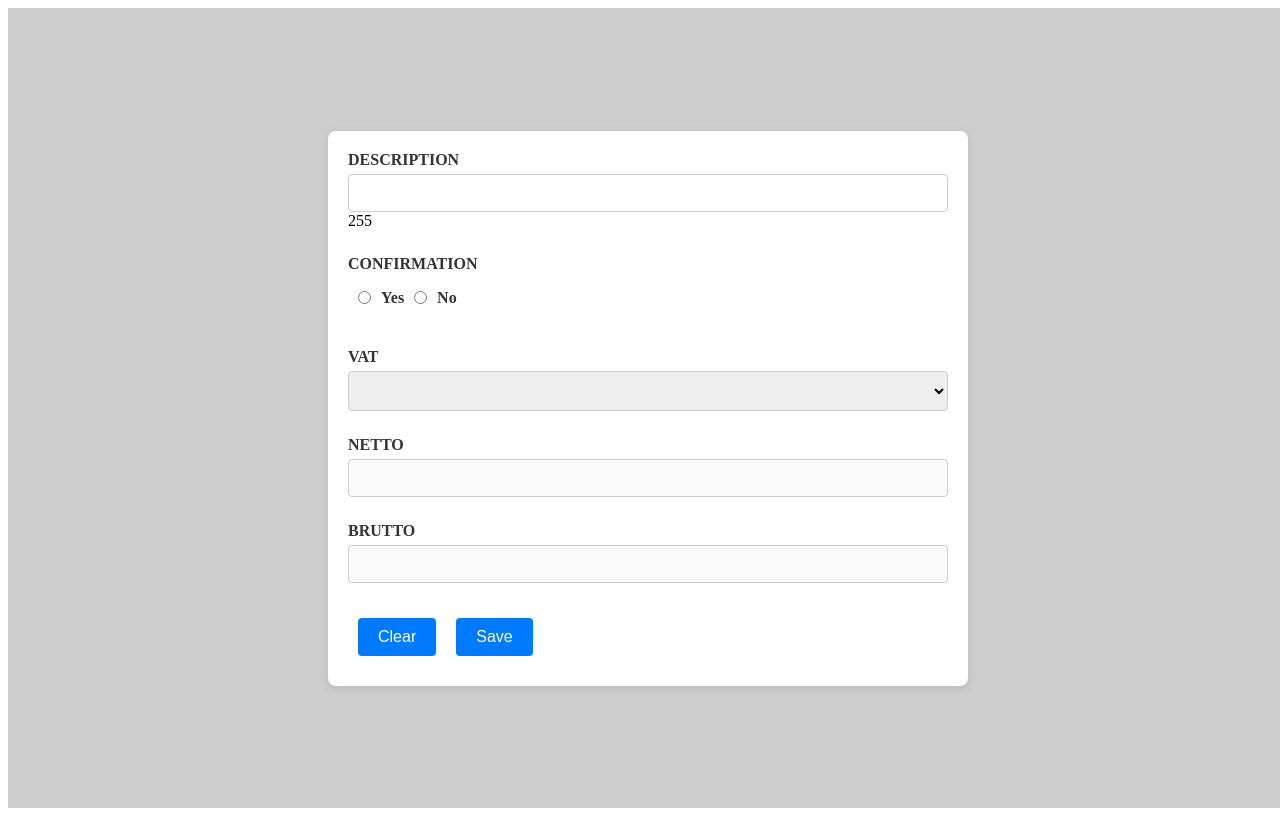
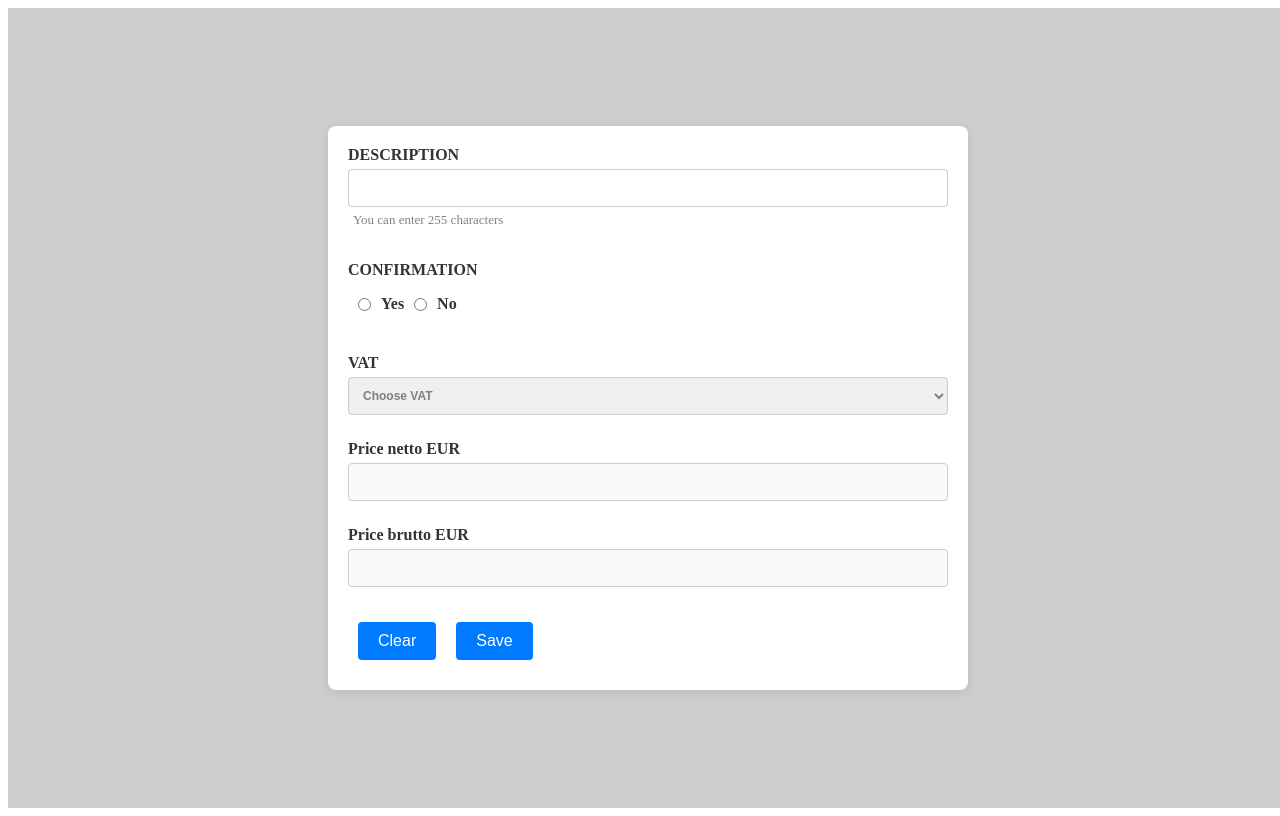
Before and after one commit to lkurash/Form, a Vue app in the folder client/: page / in a window 1280 px wide. Built offline with nearby package versions, Linux system fonts and the light colour scheme.

Commit message:
fixed: form - types and styles

```diff
--- a/client/src/components/BaseForm.vue
+++ b/client/src/components/BaseForm.vue
@@ -4,11 +4,10 @@
       name="default"
       :formData="form"
       :updateFormData="updateFormData"
-      :clearError="clearError"
     ></slot>
     <div>
-      <button type="button" @click="clearForm">Clear</button>
-      <button type="submit">Save</button>
+      <button class="button" type="button" @click="clearForm">Clear</button>
+      <button class="button" type="submit">Save</button>
     </div>
   </form>
   <div class="congrats-message" v-else>
@@ -22,7 +21,7 @@ import { computed, reactive, watch } from "vue";
 import { FormData, Errors } from "../helpers.ts/types";
 import axios from "axios";
 
-const props = defineProps<{ rules: any }>();
+const props = defineProps<{ rules?: (value: any) => void }>();
 const isDataFetched = reactive<{ value: boolean }>({ value: false });
 
 const form = reactive<{
@@ -35,8 +34,8 @@ const form = reactive<{
     confirmation: null,
     vat: "",
     netto: "",
-    brutto: ""
-  }
+    brutto: "",
+  },
 });
 
 const calculateBrutto = computed(() => {
@@ -55,7 +54,7 @@ watch(
 );
 
 async function submitForm() {
-  form.errors = props.rules(form.values);
+  form.errors = props.rules!(form.values);
 
   if (Object.keys(form.errors).length === 0) {
     await sendData();
@@ -68,7 +67,7 @@ async function sendData() {
       "http://localhost:3000/api/submit-financial-info",
       form.values,
       {
-        headers: { "Content-Type": "application/json" }
+        headers: { "Content-Type": "application/json" },
       }
     );
     isDataFetched.value = !!response;
@@ -94,5 +93,9 @@ function clearForm() {
   form.values.brutto = "";
   form.errors = null;
 }
+
+function closeMessage() {
+  return (isDataFetched.value = false);
+}
 </script>
 <style scoped></style>
--- a/client/src/components/RadioField.vue
+++ b/client/src/components/Fields/RadioField.vue
@@ -43,7 +43,7 @@ const props = defineProps<{
 const emit = defineEmits(["update:modelValue"]);
 
 const field = reactive<{ value: boolean | null }>({
-  value: null
+  value: null,
 });
 
 watch(
@@ -71,7 +71,7 @@ const errorMessage = computed(() => {
 
 function clearError() {
   const errors = {
-    ...props.modelValue.errors
+    ...props.modelValue.errors,
   };
   if (!errors[props.path]) return;
 
--- a/client/src/components/SelectField.vue
+++ b/client/src/components/Fields/SelectField.vue
@@ -1,8 +1,8 @@
 <template>
   <div>
     <label v-if="label">{{ label }}</label>
-    <select v-model="field.value">
-      <option value="" disabled selected></option>
+    <select v-model="field.value" placeholder="Choose VAT">
+      <option value="" disabled selected>Choose VAT</option>
       <template v-for="option in options" :key="option">
         <option :value="option">{{ option }}</option>
       </template>
@@ -26,7 +26,7 @@ const props = defineProps<{
 const emit = defineEmits(["update:modelValue"]);
 
 const field = reactive<{ value: string | null }>({
-  value: ""
+  value: "",
 });
 
 watch(
@@ -54,7 +54,7 @@ const errorMessage = computed(() => {
 
 function clearError() {
   const errors = {
-    ...props.modelValue.errors
+    ...props.modelValue.errors,
   };
   if (!errors[props.path]) return;
 
@@ -63,4 +63,10 @@ function clearError() {
 }
 </script>
 
-<style scoped></style>
+<style scoped>
+select {
+  font-size: 12px;
+  font-weight: 600;
+  color: grey;
+}
+</style>
--- a/client/src/components/TextField.vue
+++ b/client/src/components/Fields/TextField.vue
@@ -2,7 +2,12 @@
   <div>
     <label v-if="label">{{ label }}</label>
     <input type="text" v-model="field.value" :disabled="props.disabled" />
-    <span v-if="maxValue">{{ remainingChars }}</span>
+    <p
+      v-if="maxValue"
+      style="color: grey; margin-top: 5px; margin-left: 5px; font-size: 13px"
+    >
+      You can enter {{ remainingChars }} characters
+    </p>
     <div class="error-message">
       {{ errorMessage }}
     </div>
@@ -26,7 +31,7 @@ const props = defineProps<{
 const emit = defineEmits(["update:modelValue"]);
 
 const field = reactive<{ value: string }>({
-  value: ""
+  value: "",
 });
 
 watch(
@@ -78,14 +83,14 @@ function validateField(newValue: string) {
 function setError(message: string) {
   const updatedErrors = {
     ...props.modelValue.errors,
-    [props.path]: { message }
+    [props.path]: { message },
   };
   emit("update:modelValue", { errors: updatedErrors });
 }
 
 function clearError() {
   const errors = {
-    ...props.modelValue.errors
+    ...props.modelValue.errors,
   };
   if (!errors[props.path]) return;
 
--- a/client/src/components/price/BruttoField.vue
+++ b/client/src/components/Fields/price/BruttoField.vue
@@ -1,6 +1,6 @@
 <template>
   <text-field
-    label="BRUTTO"
+    label="Price brutto EUR"
     :path="props.path"
     :modelValue="modelValue"
     @update:modelValue="updateModelValue"
--- a/client/src/components/price/NettoField.vue
+++ b/client/src/components/Fields/price/NettoField.vue
@@ -1,6 +1,6 @@
 <template>
   <text-field
-    label="NETTO"
+    label="Price netto EUR"
     :modelValue="props.modelValue"
     :valueApply="valueApply"
     @update:modelValue="updateModelValue"
--- a/client/src/helpers/functions.ts
+++ b/client/src/helpers/functions.ts
@@ -10,7 +10,6 @@ export default function formRules(data: any) {
   if (data.confirmation === null) {
     errors.confirmation = { message: "Confirmation is required" };
   }
-  console.log(data.vat);
 
   if (!data.vat) {
     errors.vat = { message: "VAT is required" };
--- a/client/src/views/FormView.vue
+++ b/client/src/views/FormView.vue
@@ -35,11 +35,11 @@
 
 <script setup lang="ts">
 import BaseForm from "../components/BaseForm.vue";
-import TextField from "../components/TextField.vue";
-import VatField from "../components/VatField.vue";
-import BruttoField from "../components/price/BruttoField.vue";
-import NettoField from "../components/price/NettoField.vue";
-import RadioField from "../components/RadioField.vue";
+import TextField from "../components/Fields/TextField.vue";
+import VatField from "../components/Fields/VatField.vue";
+import BruttoField from "../components/Fields/price/BruttoField.vue";
+import NettoField from "../components/Fields/price/NettoField.vue";
+import RadioField from "../components/Fields/RadioField.vue";
 import formRules from "../helpers/functions";
 </script>
 
@@ -55,8 +55,7 @@ import formRules from "../helpers/functions";
 }
 
 input,
-select,
-textarea {
+select {
   width: 100%;
   padding: 10px;
   border-radius: 4px;
@@ -66,14 +65,13 @@ textarea {
 }
 
 input:focus,
-select:focus,
-textarea:focus {
+select:focus {
   border-color: #007bff;
   outline: none;
   box-shadow: 0 0 5px rgba(0, 123, 255, 0.5);
 }
 
-button {
+.button {
   background-color: #007bff;
   color: white;
   padding: 10px 20px;
@@ -84,7 +82,7 @@ button {
   font-size: 16px;
 }
 
-button:hover {
+.button:hover {
   background-color: #0056b3;
 }
 
@@ -149,6 +147,6 @@ label {
 }
 
 .close-btn:hover {
-  color: #1b5e20;
+  color: #0b260d;
 }
 </style>
```
Also changed, not shown: client/src/components/Fields/VatField.vue (renamed from client/src/components/VatField.vue), 2 other files (tests, documents, lock files or other folders).
